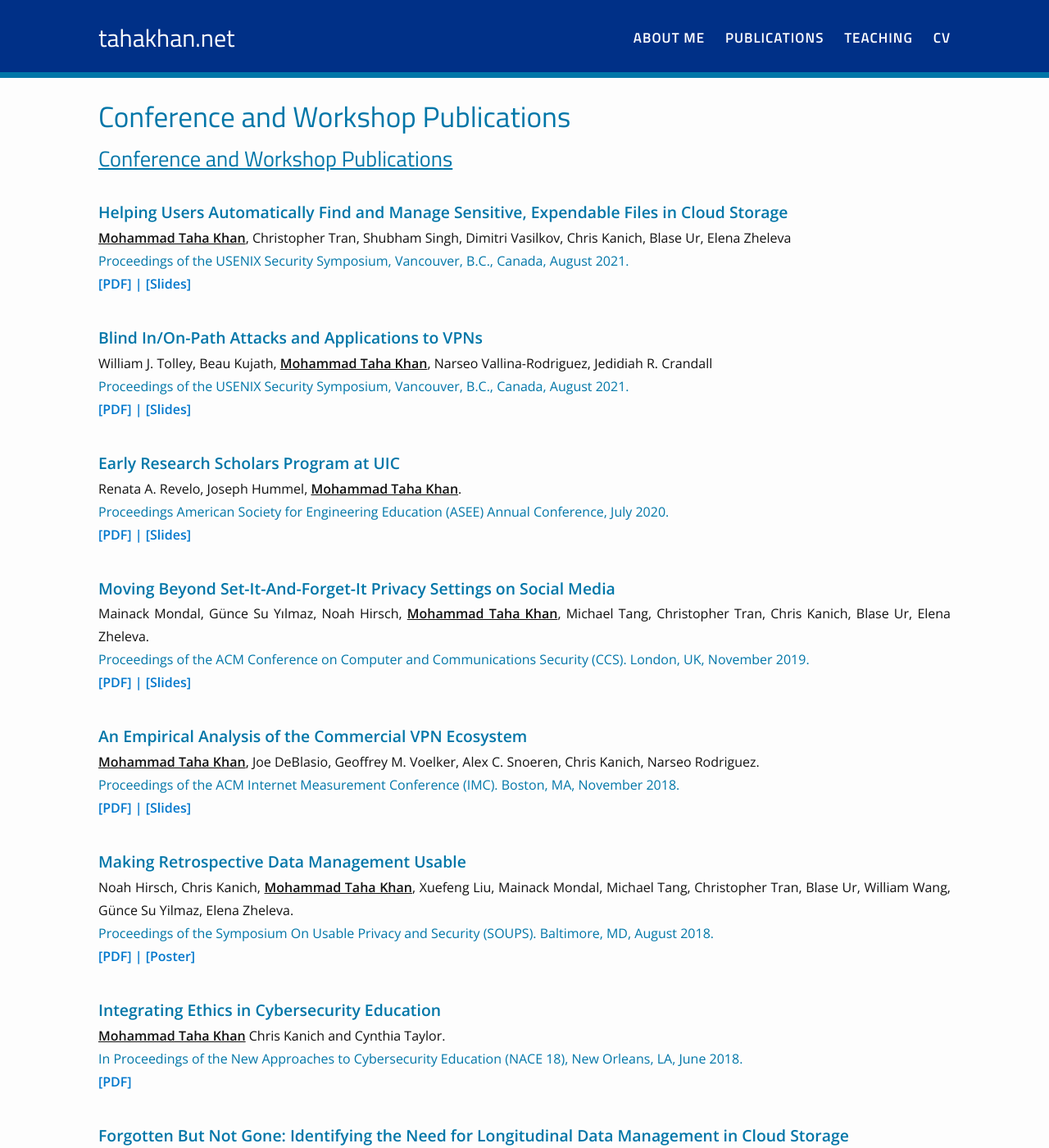
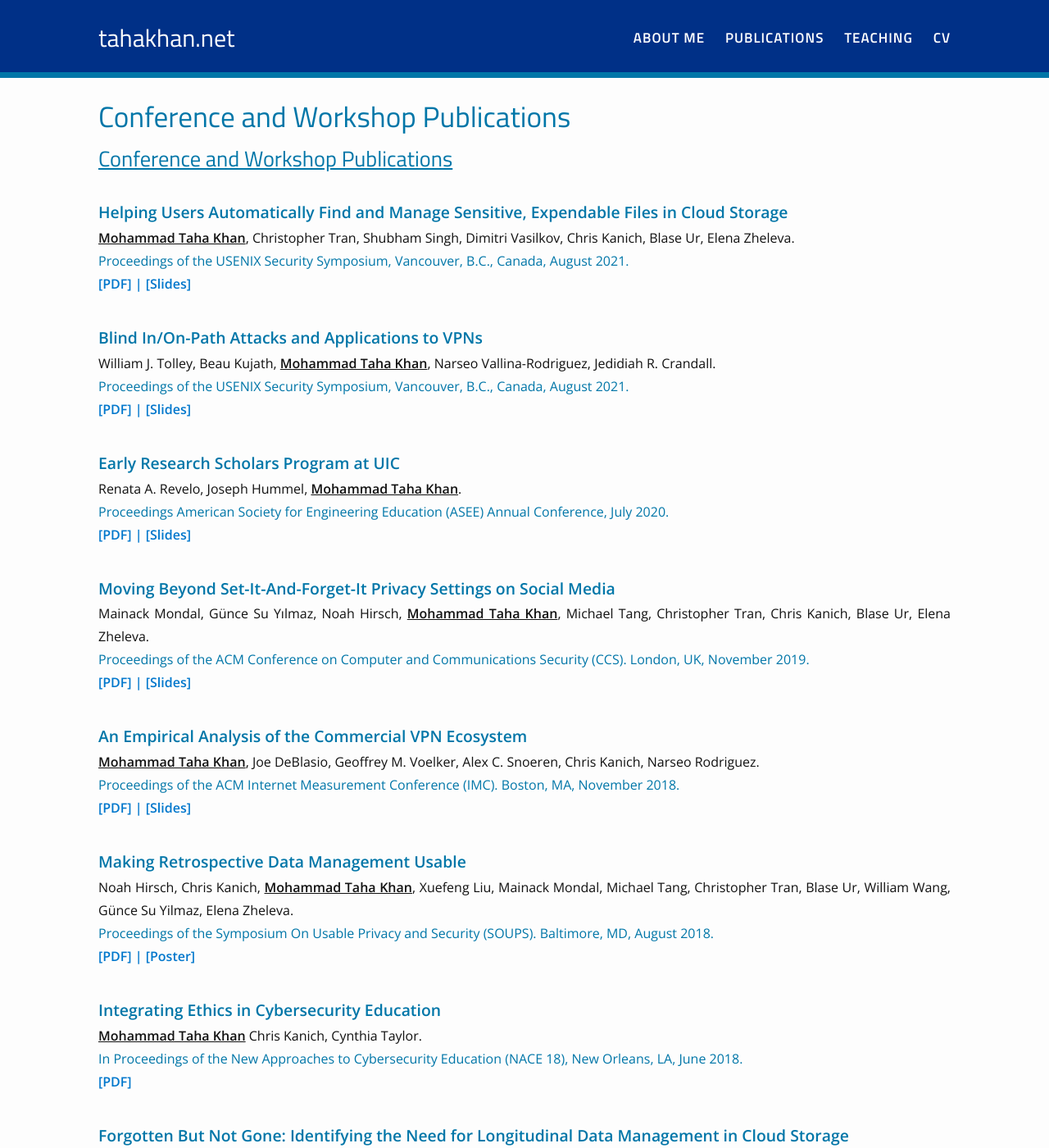
Before and after one commit to tkrad/tahakhan.net, a Jekyll site: the page built from publications.md, in a window 1280 px wide and 1400 px high. Shown: the whole window at 82% size. Built offline with Jekyll 4.4.1, drawn with Linux system fonts in a browser that asks for light colours; our own code applies the rules of GitHub Pages for plain Markdown files.

Commit message:
more typos

```diff
--- a/publications.md
+++ b/publications.md
@@ -7,12 +7,12 @@ permalink: /publications/
 <br>
 
 ### __Helping Users Automatically Find and Manage Sensitive, Expendable Files in Cloud Storage__
-#### __<u>Mohammad Taha Khan</u>__, Christopher Tran, Shubham Singh, Dimitri Vasilkov, Chris Kanich, Blase Ur, Elena Zheleva
+#### __<u>Mohammad Taha Khan</u>__, Christopher Tran, Shubham Singh, Dimitri Vasilkov, Chris Kanich, Blase Ur, Elena Zheleva.
 ##### Proceedings of the USENIX Security Symposium, Vancouver, B.C., Canada, August 2021.
 ###### **[[PDF]](/files/khan_usenix_21.pdf) | [[Slides]](/files/khan_usenix_21_slides.pdf)**
 
 ### __Blind In/On-Path Attacks and Applications to VPNs__
-#### William J. Tolley, Beau Kujath, __<u>Mohammad Taha Khan</u>__, Narseo Vallina-Rodriguez, Jedidiah R. Crandall
+#### William J. Tolley, Beau Kujath, __<u>Mohammad Taha Khan</u>__, Narseo Vallina-Rodriguez, Jedidiah R. Crandall.
 ##### Proceedings of the USENIX Security Symposium, Vancouver, B.C., Canada, August 2021.
 ###### **[[PDF]](/files/tolley_usenix_21.pdf) | [[Slides]](/files/tolley_usenix_21_slides.pdf)**
 
@@ -37,7 +37,7 @@ permalink: /publications/
 ###### **[[PDF]](/files/hirsch_soups_18.pdf) | [[Poster]](/files/hirsch_soups_18_poster.pdf)**
 
 ### __Integrating Ethics in Cybersecurity Education__
-#### __<u>Mohammad Taha Khan</u>__ Chris Kanich and Cynthia Taylor.
+#### __<u>Mohammad Taha Khan</u>__ Chris Kanich, Cynthia Taylor.
 ##### In Proceedings of the New Approaches to Cybersecurity Education (NACE 18), New Orleans, LA, June 2018.
 ###### **[[PDF]](/files/khan_naces_18.pdf)**
 
```
